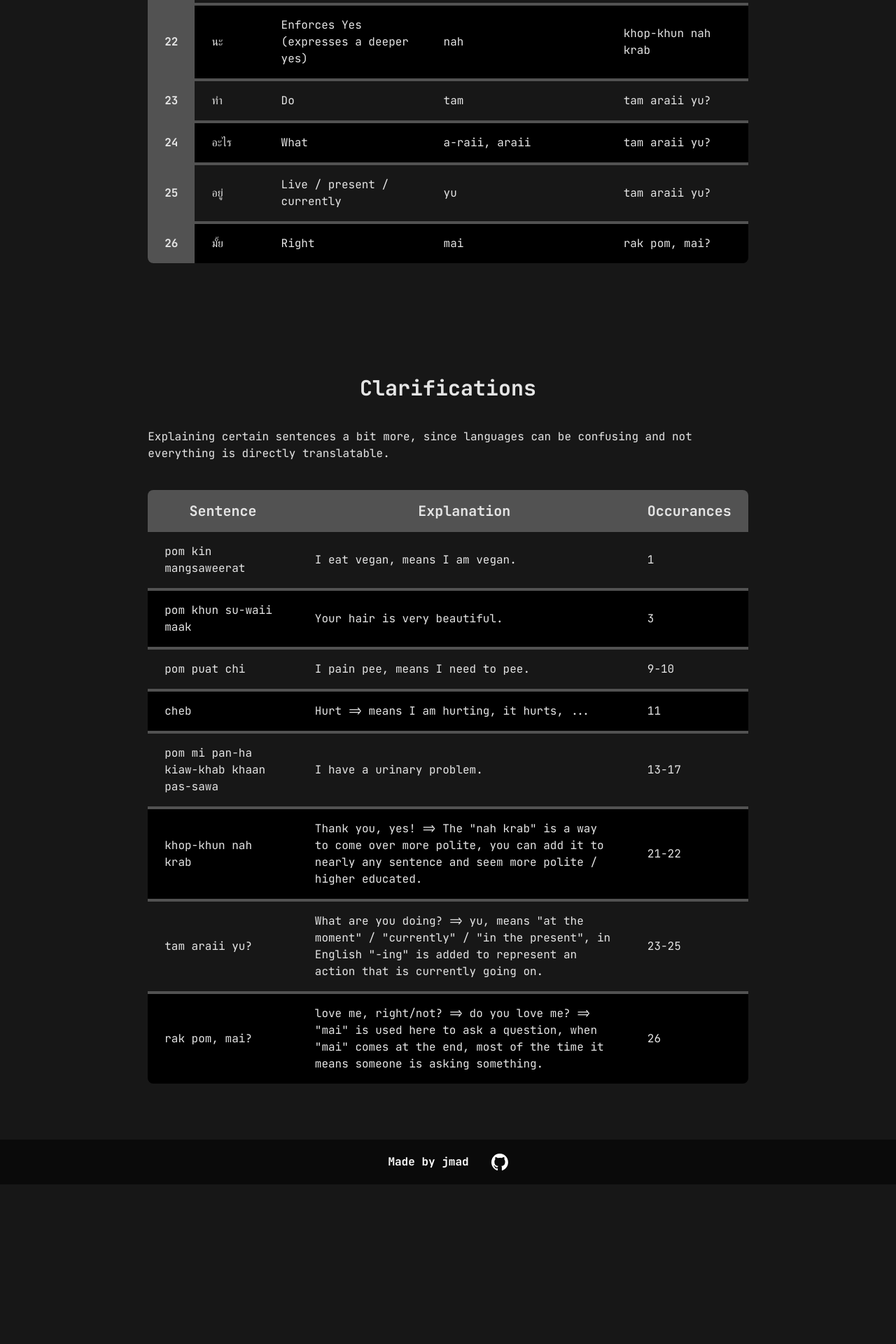
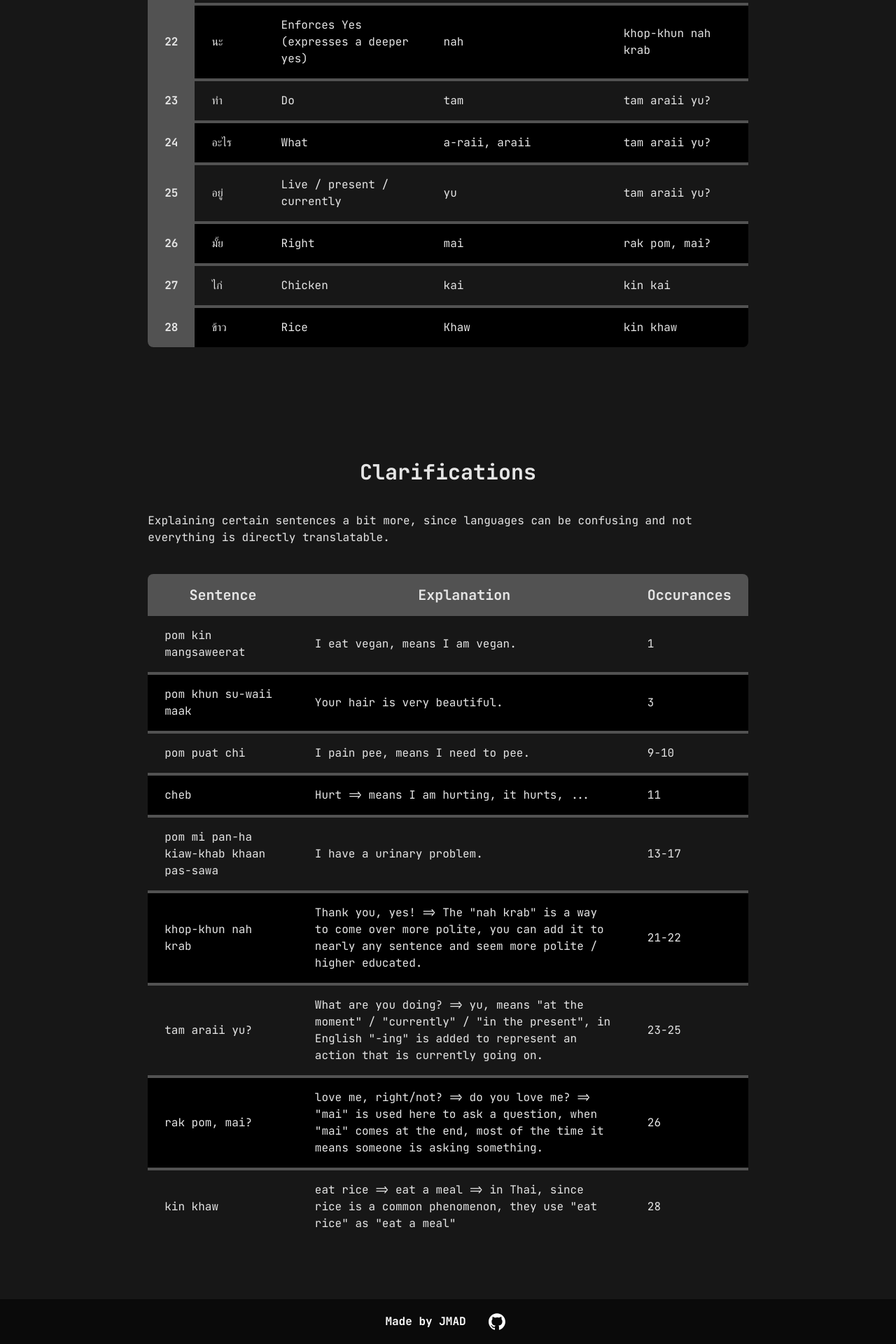
Before and after one commit to reeveng/Learning-Thai, a SvelteKit app: page / in a window 1280 px wide. Shown: the part 2160-4080 px from the top of the page at 70% size. Before the commit the page ends 3852 px from the top, so only its background shows below. Built offline with nearby package versions, Linux system fonts and the light colour scheme.

Commit message:
add entries rice and chicken, also finish the footer

```diff
--- a/src/components/Footer.svelte
+++ b/src/components/Footer.svelte
@@ -3,19 +3,23 @@
 
 	const urlSocials = 'https://reeveng.github.io/socials/';
 	const urlRepo = 'https://github.com/reeveng/Learning-Thai';
-
-	import github from '$assets/github-mark-white.svg';
 </script>
 
 <footer>
 	<section>
 		<ul>
 			<li>
-				<a href={urlSocials}>{titlize('Made by JMAD')}</a>
+				<a href={urlSocials}>Made by JMAD</a>
 			</li>
 			<li>
 				<a href={urlRepo}>
-					<img class="h-6 w-6" src={github} alt="link to the github project" />
+					<svg xmlns="http://www.w3.org/2000/svg" class="flex h-6 w-6" viewBox="0 0 98 96"
+						><path
+							fill-rule="evenodd"
+							d="M48.854 0C21.839 0 0 22 0 49.217c0 21.756 13.993 40.172 33.405 46.69 2.427.49 3.316-1.059 3.316-2.362 0-1.141-.08-5.052-.08-9.127-13.59 2.934-16.42-5.867-16.42-5.867-2.184-5.704-5.42-7.17-5.42-7.17-4.448-3.015.324-3.015.324-3.015 4.934.326 7.523 5.052 7.523 5.052 4.367 7.496 11.404 5.378 14.235 4.074.404-3.178 1.699-5.378 3.074-6.6-10.839-1.141-22.243-5.378-22.243-24.283 0-5.378 1.94-9.778 5.014-13.2-.485-1.222-2.184-6.275.486-13.038 0 0 4.125-1.304 13.426 5.052a46.97 46.97 0 0 1 12.214-1.63c4.125 0 8.33.571 12.213 1.63 9.302-6.356 13.427-5.052 13.427-5.052 2.67 6.763.97 11.816.485 13.038 3.155 3.422 5.015 7.822 5.015 13.2 0 18.905-11.404 23.06-22.324 24.283 1.78 1.548 3.316 4.481 3.316 9.126 0 6.6-.08 11.897-.08 13.526 0 1.304.89 2.853 3.316 2.364 19.412-6.52 33.405-24.935 33.405-46.691C97.707 22 75.788 0 48.854 0z"
+							clip-rule="evenodd"
+						/></svg
+					>
 				</a>
 			</li>
 		</ul>
@@ -28,10 +32,14 @@
 	}
 
 	section ul {
-		@apply list-none m-0 p-0 flex gap-8;
+		@apply list-none m-0 p-0 flex gap-8 items-center justify-center;
 	}
 
 	section ul li a {
 		@apply text-white no-underline font-bold hover:text-yellow-500 hover:underline;
 	}
+
+	section ul li a svg {
+		@apply fill-white no-underline h-6 w-6 mr-2 text-white hover:fill-yellow-500 hover:underline;
+	}
 </style>
--- a/src/data/clarifications.ts
+++ b/src/data/clarifications.ts
@@ -43,9 +43,13 @@
 		sentence: 'rak pom, mai?',
 		explanation:
 			'love me, right/not? => do you love me? => "mai" is used here to ask a question, when "mai" comes at the end, most of the time it means someone is asking something.'
+	},
+	{
+		sentence: 'kin khaw',
+		explanation:
+			'eat rice => eat a meal => in Thai, since rice is a common phenomenon, they use "eat rice" as "eat a meal"'
 	}
 ];
-
 // ,{
 // 	sentence: '',
 // 	explanation: ''
--- a/src/data/translations.ts
+++ b/src/data/translations.ts
@@ -161,6 +161,18 @@
 		english: 'Right',
 		pronounciation: 'mai',
 		example: 'rak pom, mai?'
+	},
+	{
+		thai: 'ไก่',
+		english: 'Chicken',
+		pronounciation: 'kai',
+		example: 'kin kai'
+	},
+	{
+		thai: 'ข้าว',
+		english: 'Rice',
+		pronounciation: 'Khaw',
+		example: 'kin khaw'
 	}
 ];
 
```
